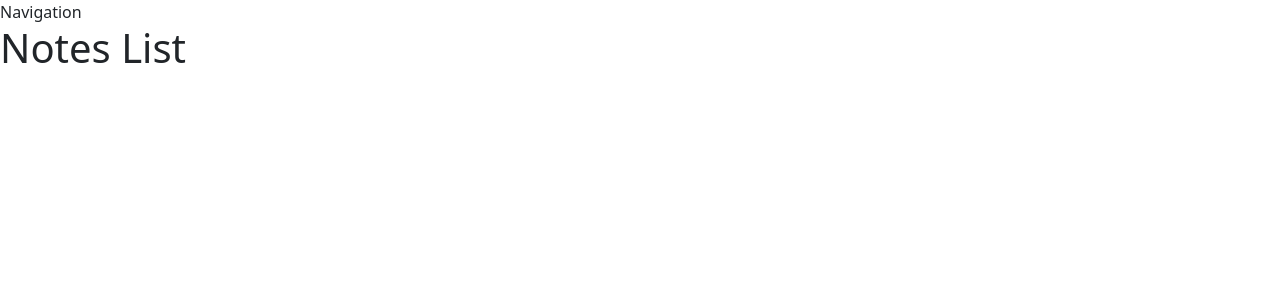
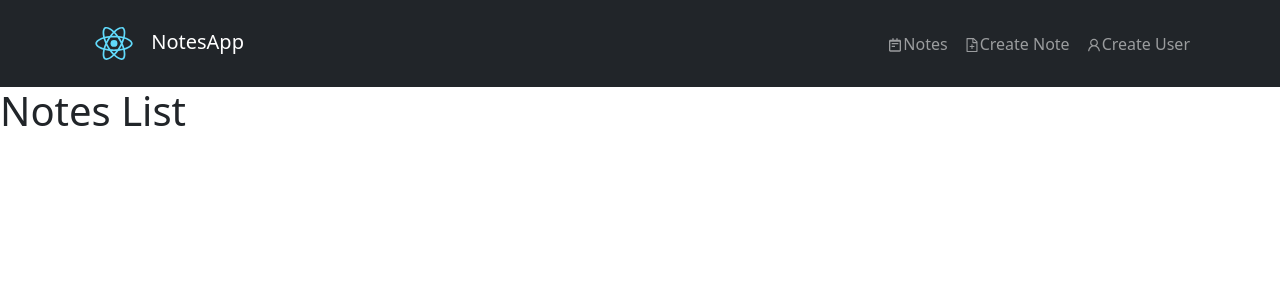
Before and after one commit to acostheta/crud-notas, a React (Create React App) app in the folder frontend/: page / in a window 1280 px wide. Shown: the top 300 px of the page. Built offline with nearby package versions, Linux system fonts and the light colour scheme.

Commit message:
navigation finished

```diff
--- a/frontend/package.json
+++ b/frontend/package.json
@@ -9,6 +9,7 @@
     "bootstrap": "^5.1.3",
     "react": "^17.0.2",
     "react-dom": "^17.0.2",
+    "react-icons": "^4.3.1",
     "react-router-dom": "^6.2.1",
     "react-scripts": "5.0.0",
     "web-vitals": "^2.1.4"
--- a/frontend/src/App.js
+++ b/frontend/src/App.js
@@ -9,9 +9,6 @@ import NotesList from './components/NotesList';
 import Navigation from './components/Navigation';
 import CreateNote from './components/CreateNote';
 import CreateUser from './components/CreateUser';
-;
-
-
 
 function App() {
   return (
--- a/frontend/src/components/Navigation.jsx
+++ b/frontend/src/components/Navigation.jsx
@@ -1,5 +1,55 @@
-import React from 'react';
+import React from "react";
+import {Link} from 'react-router-dom';
+import logo from '../logo.svg';
+import {BiNotepad}  from 'react-icons/bi';
+import {AiOutlineUser, AiOutlineFileAdd}  from 'react-icons/ai';
+
+
 
 export default function Navigation() {
-  return <div>Navigation</div>;
+  return (
+    <nav className="navbar navbar-expand-lg navbar-dark bg-dark p-3">
+      <div className="container d-flex">
+        <div className="d-flex justify-content-start">
+          <Link className="navbar-brand" to="/">
+            <img src={logo} alt="react-logo" style={{width: '4rem'}} /> NotesApp
+          </Link>
+          <button
+            className="navbar-toggler"
+            type="button"
+            data-toggle="collapse"
+            data-target="#navbarNav"
+            aria-controls="navbarNav"
+            aria-expanded="false"
+            aria-label="Toggle navigation"
+            >
+            <span className="navbar-toggler-icon"></span>
+          </button>
+        </div>
+        <div className="collapse navbar-collapse d-flex justify-content-end" id="navbarNav">
+          <ul className="navbar-nav ml-auto align-left">
+            <li className="nav-item active ">
+              <Link to="/" className="nav-link">
+                <BiNotepad />
+                Notes
+              </Link>
+            </li>
+            <li className="nav-item">
+
+              <Link to="/create" className="nav-link">
+              <AiOutlineFileAdd />
+                Create Note
+              </Link>
+            </li>
+            <li className="nav-item">
+              <Link to="/user" className="nav-link">
+              <AiOutlineUser />
+                Create User
+              </Link>
+            </li>
+          </ul>
+        </div>
+      </div>
+    </nav>
+  );
 }
```
Also changed, not shown: 1 other file (tests, documents, lock files or other folders).
